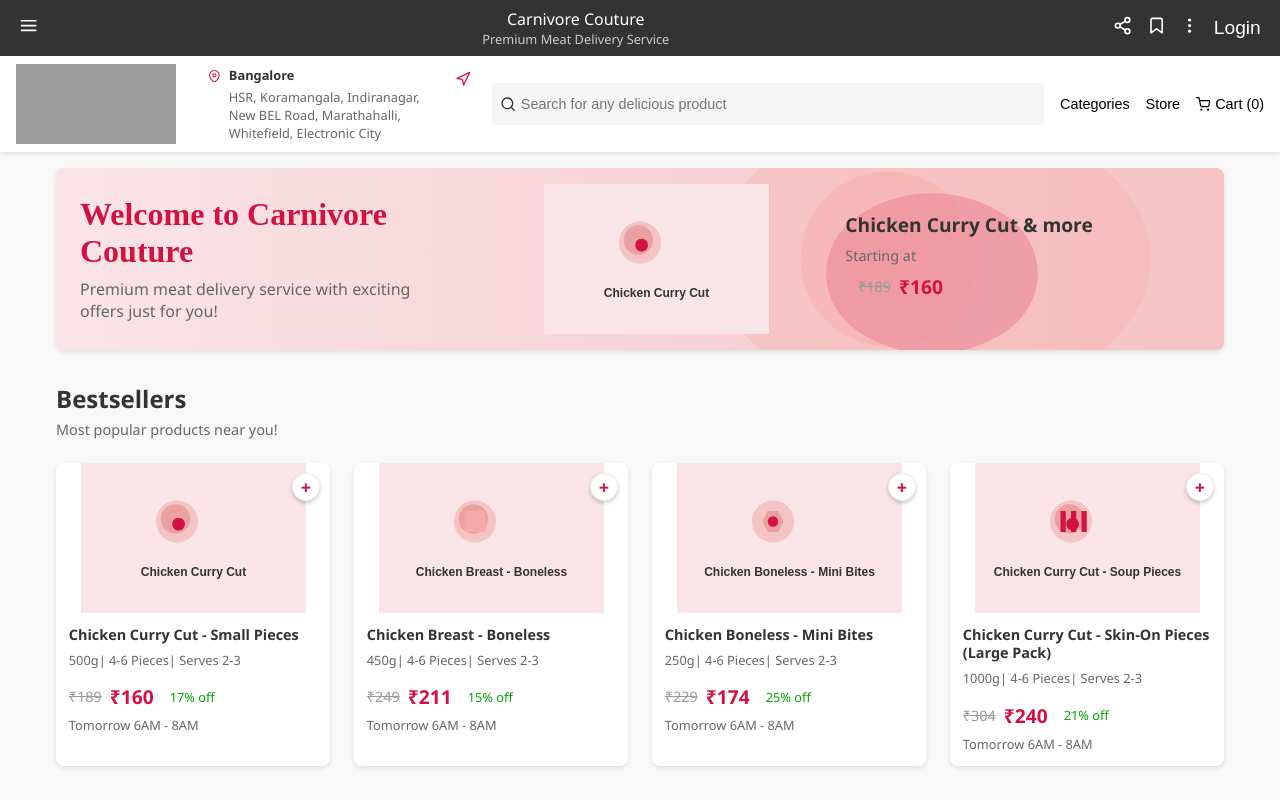
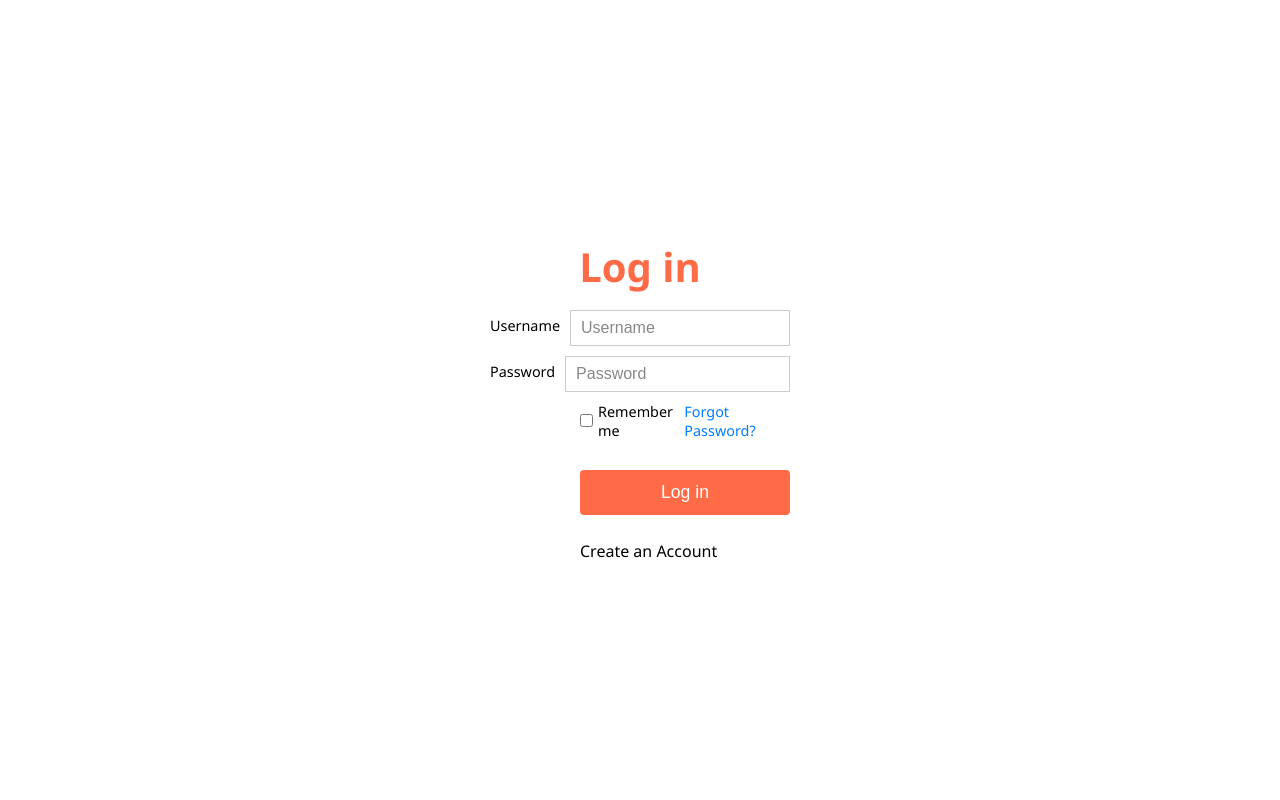
Before and after one commit to Mahesharunaladi/carnivore-couture, a React (Vite) app: page /login in a window 1280 px wide. Shown: the top 800 px of the page. Built offline with nearby package versions, Linux system fonts and the light colour scheme; grey boxes are pictures that could not be loaded.

Commit message:
modified

```diff
--- a/public/login.css
+++ b/public/login.css
@@ -30,6 +30,15 @@
   width: auto; /* Adjust width as needed */
   max-width: 300px; /* Limit width for better appearance */
   margin: 20px; /* Added margin around the login box */
+}
+
+.register-box-style {
+  background-color: #f8f8f8; /* Light background for the register box */
+  border: 1px solid #ddd; /* Subtle border */
+  padding: 20px; /* Padding inside the box */
+  margin: 30px auto; /* Added margin and centered the box */
+  border-radius: 8px; /* Slightly rounded corners */
+  box-shadow: 0 4px 8px rgba(0, 0,0, 0.1); /* Soft shadow */
 }
 
 .login-title {
--- a/src/App.jsx
+++ b/src/App.jsx
@@ -1,8 +1,10 @@
-import { useState } from 'react';
+import { useState, useContext } from 'react';
 import './App.css';
 import { FiSearch, FiShoppingCart, FiShare2, FiBookmark, FiMoreVertical, FiMenu, FiMapPin, FiNavigation } from 'react-icons/fi';
 import Login from './pages/Login.jsx';
-import { AuthProvider } from './context/AuthContext'; // Import AuthProvider
+import Register from './pages/Register.jsx'; // Import the Register component
+import { AuthProvider } from './context/AuthContext';
+import { Routes, Route, Link } from 'react-router-dom'; // Import Routes, Route, and Link
 
 function App() {
   const [cartItems, setCartItems] = useState(0);
@@ -10,7 +12,7 @@
   const [userLocation, setUserLocation] = useState(null);
   const [locationLoading, setLocationLoading] = useState(false);
   const [locationError, setLocationError] = useState(null);
-  const [showLogin, setShowLogin] = useState(false);
+  // const [showLogin, setShowLogin] = useState(false); // This state is no longer needed for routing
 
   // Function to get user's current location
   const getCurrentLocation = () => {
@@ -150,9 +152,10 @@
   return (
     <AuthProvider>
       <div className="app-container">
-        {showLogin ? (
-          <Login setShowLogin={setShowLogin} />
-        ) : (
+        <Routes> {/* Define your routes here */}
+          <Route path="/login" element={<Login />} />
+          <Route path="/register" element={<Register />} />
+          <Route path="/" element={
             <>
               {/* Top Navigation Bar */}
               <div className="top-nav">
@@ -167,7 +170,8 @@
                   <button className="share-btn"><FiShare2 /></button>
                   <button className="bookmark-btn"><FiBookmark /></button>
                   <button className="more-btn"><FiMoreVertical /></button>
-                <button onClick={() => setShowLogin(true)}>Login</button>
+                  {/* Use Link or navigate to /login instead of setShowLogin */}
+                  <Link to="/login">Login</Link>
                 </div>
               </div>
 
@@ -197,22 +201,6 @@
                     disabled={locationLoading}
                   >
                     <FiNavigation className={locationLoading ? 'rotating' : ''} />
-                </button>
-              </div>
-              <div className="search-bar">
-                <FiSearch className="search-icon" />
-                <input
-                  type="text"
-                  placeholder="Search for any delicious product"
-                  value={searchQuery}
-                  onChange={(e) => setSearchQuery(e.target.value)}
-                />
-              </div>
-              <div className="header-actions">
-                <button className="categories-btn">Categories</button>
-                <button className="store-btn">Store</button>
-                <button className="cart-btn">
-                  <FiShoppingCart /> Cart ({cartItems})
                   </button>
                 </div>
               </header>
@@ -389,7 +377,8 @@
               <p>© 2025 Carnivore Couture. All rights reserved.</p>
             </footer>
           </>
-        )}
+        } />
+        </Routes>
       </div>
     </AuthProvider>
   );
```
Also changed, not shown: 1 other file (tests, documents, lock files or other folders). Lines whose indentation alone changed are shown as unchanged.
